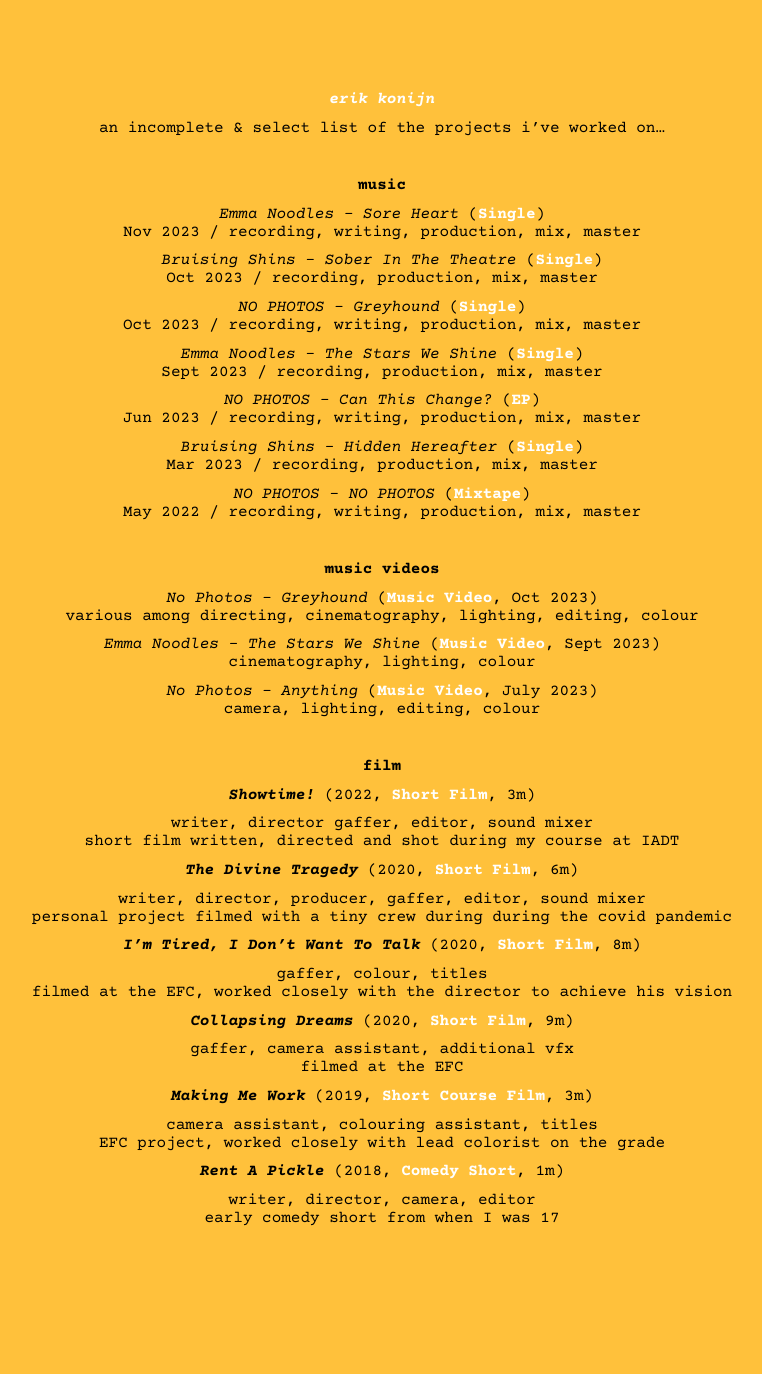
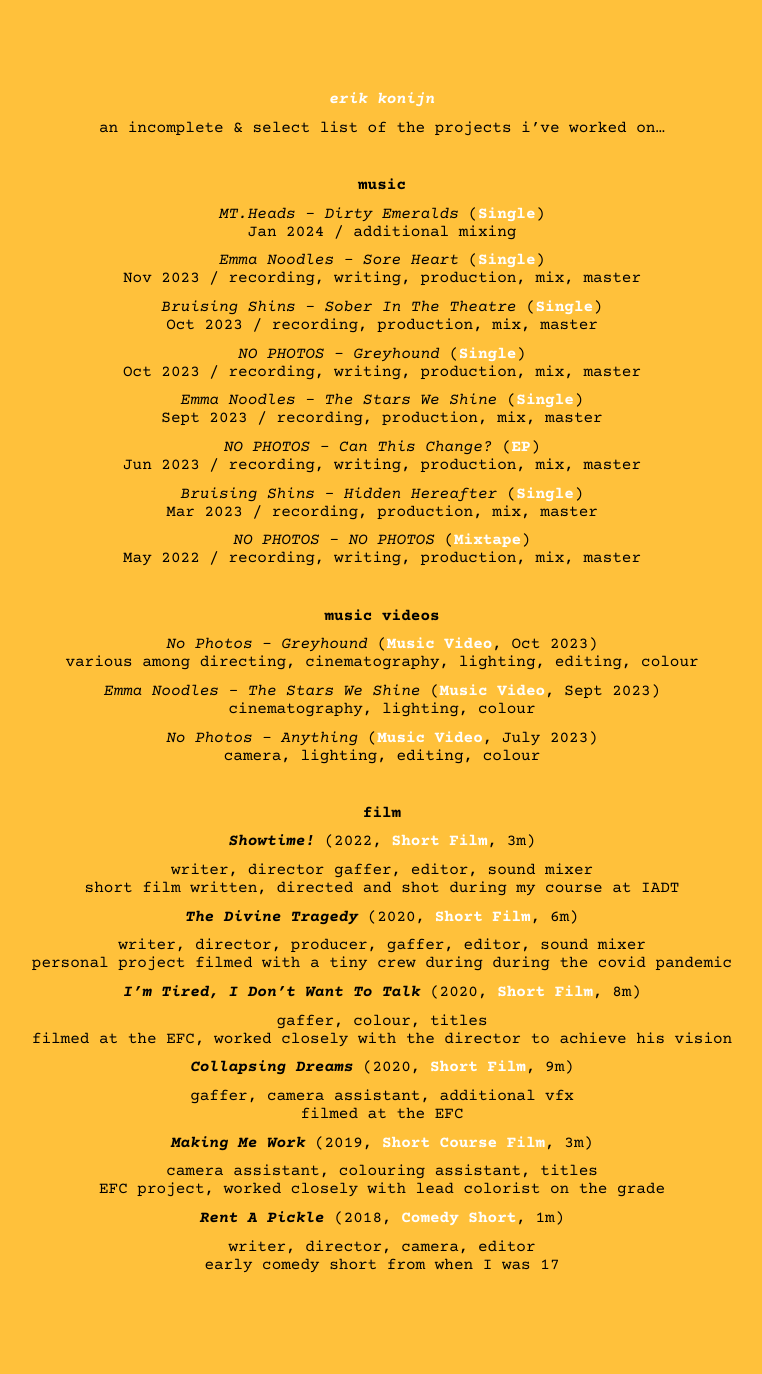
Before and after one commit to erikonijn/erikonijn.github.io, a Jekyll site: the page built from pages/credits.md, in a window 1280 px wide. Shown: the whole page, without its empty margins (258-1020 px from the left). Built offline with Jekyll 4.4.1, drawn with Linux system fonts in a browser that asks for light colours; before the commit the page ends 1328 px from its top, so only the background shows below that.

Commit message:
Update credits.md
added mt heads song

```diff
--- a/pages/credits.md
+++ b/pages/credits.md
@@ -12,6 +12,9 @@
 &nbsp;
 
 **music**
+
+*MT.Heads - Dirty Emeralds* ([**Single**](https://open.spotify.com/track/4gnLg1WABmBM4Pk99tndNj))
+Jan 2024 / additional mixing
 
 *Emma Noodles - Sore Heart* ([**Single**](https://open.spotify.com/track/0W4XczWMmB4Du4RCpFaxyr))
 Nov 2023 / recording, writing, production, mix, master
```
